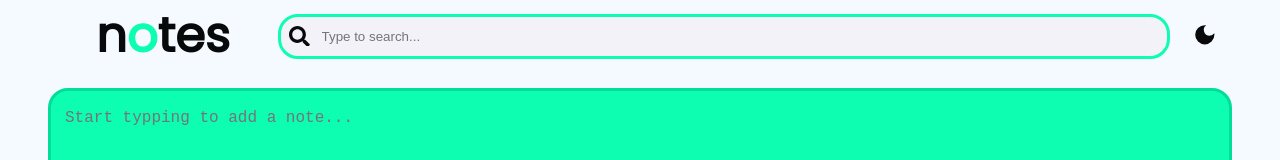
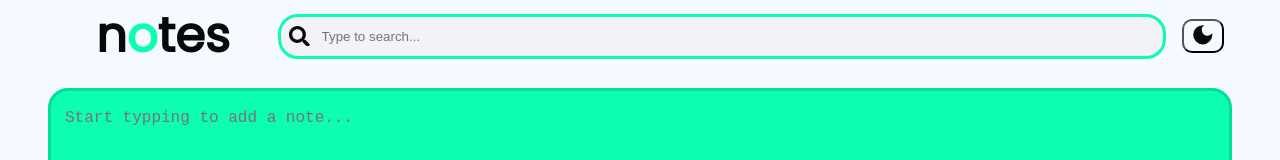
Before and after one commit to dimovv23/Notes-App, a React (Vite) app: page / in a window 1280 px wide. Shown: the top 160 px of the page. Built offline with nearby package versions, Linux system fonts and the light colour scheme.

Commit message:
button border fix

```diff
--- a/src/components/Header.jsx
+++ b/src/components/Header.jsx
@@ -23,7 +23,6 @@ export default function Header({ setSearchData, handleToggle, currentMode }) {
           backgroundColor: "transparent",
           margin: "0.5rem",
           borderRadius: "10px",
-          border: "none",
         }}
       >
         {currentMode && <MdLightMode size={"1.6rem"} color="#f4faff" />}
```
